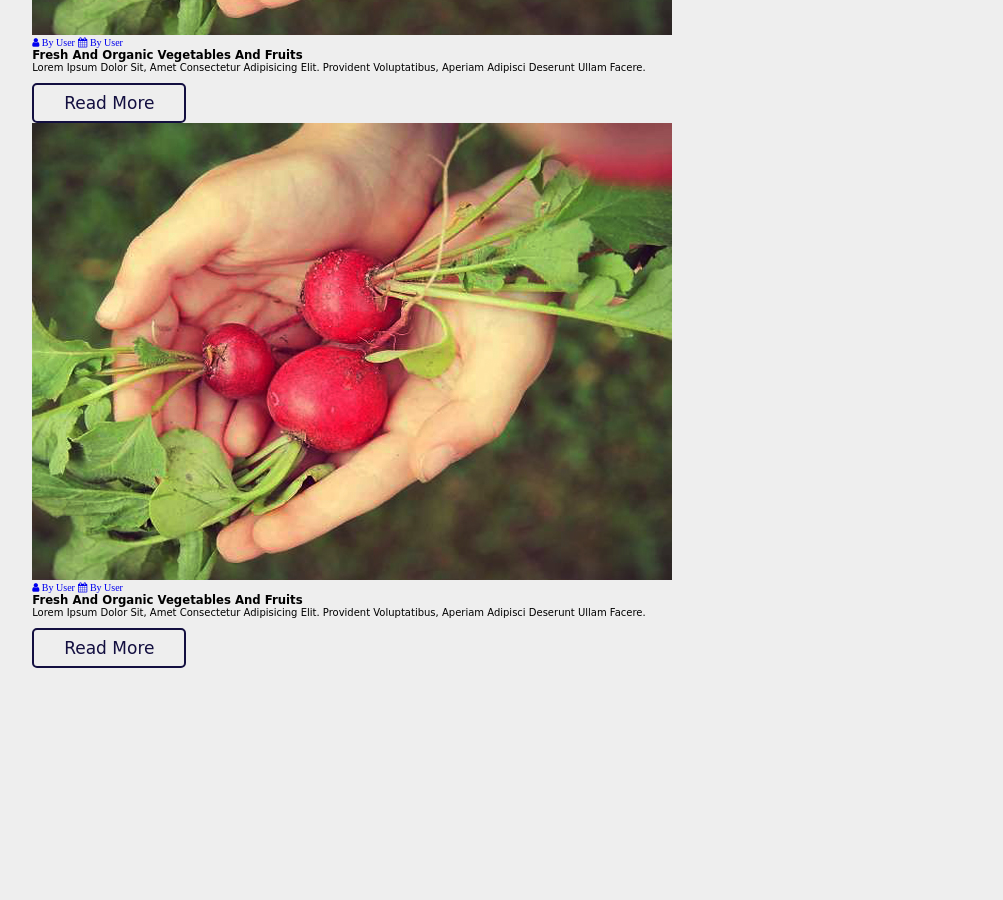
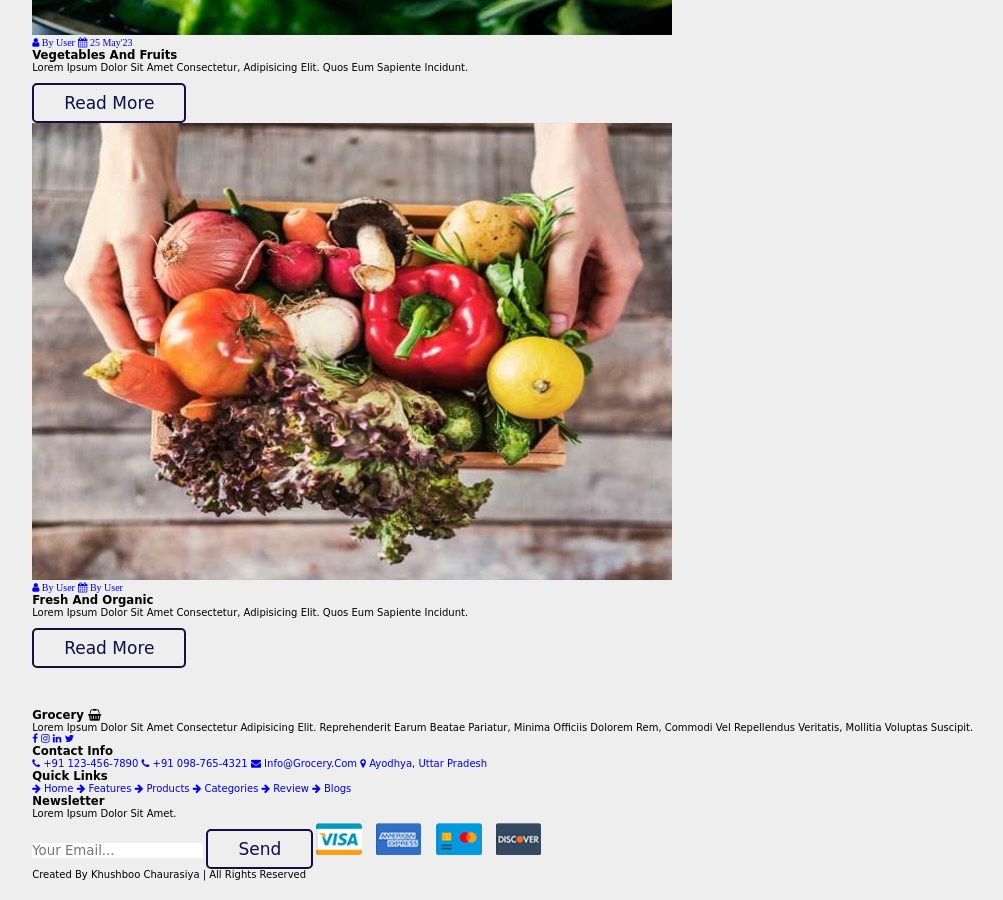
Before and after one commit to Khushboo-25/Ecommerce-Grocery-Website, a plain HTML site: page index.html in a window 1280 px wide. Shown: the part 4700-5600 px from the top of the page, without its empty margins (83-1086 px from the left). Before the commit the page ends 5388 px from the top, so only its background shows below. Drawn offline with nearby package versions, Linux system fonts and the light colour scheme; a web font is replaced by a local one.

Commit message:
Update index.html

```diff
--- a/index.html
+++ b/index.html
@@ -3,7 +3,7 @@
 <head>
     <meta charset="UTF-8">
     <meta name="viewport" content="width=device-width, initial-scale=1.0">
-
+    <link rel="icon" type="image/icon" href="images/favicon.PNG">
     <title>Grocery Store</title>
     <!-- Add icon library -->
     <link rel="stylesheet" href="https://cdnjs.cloudflare.com/ajax/libs/font-awesome/4.7.0/css/font-awesome.min.css">
@@ -68,7 +68,7 @@
 
             </div> -->
             <div class="total">total : $0/-</div>
-            <a href="#" class="btn">Checkout</a>
+            <a href="#products" class="btn">Checkout</a>
         </div>
         <form action="#" class="login-form">
             <h3>Login Now</h3>
@@ -88,7 +88,7 @@
         <div class="content">
             <h3>Fresh and <span>Organic</span> Products For You </h3>
             <p>Lorem, ipsum dolor sit amet consectetur adipisicing elit. Labore aliquid ipsa, placeat vitae illo doloribus minima veniam maiores numquam quam ea temporibus soluta quod nisi fugiat ipsam possimus sunt cum voluptate sint. Nulla, suscipit corporis?</p>
-            <a href="#" class="btn">Shop Now</a>
+            <a href="#products" class="btn">Shop Now</a>
         </div>
 
     </section>
@@ -143,7 +143,7 @@
                         <i class="fa fa-star"></i>
                         <i class="fa fa-star-half"></i>
                     </div>
-                    <a href="#products" class="btn add-to-cart" data-product-id="1">add to cart</a>
+                    <a  class="btn add-to-cart" data-product-id="1">add to cart</a>
                 </div>
 
                 <div class="swiper-slide product-2 box">
@@ -157,7 +157,7 @@
                         <i class="fa fa-star"></i>
                         <i class="fa fa-star-half"></i>
                     </div>
-                    <a href="#products" class="btn add-to-cart" data-product-id="2">add to cart</a>
+                    <a  class="btn add-to-cart" data-product-id="2">add to cart</a>
 
                 </div>
 
@@ -172,7 +172,7 @@
                         <i class="fa fa-star"></i>
                         <i class="fa fa-star-half"></i>
                     </div>
-                    <a href="#products" class="btn add-to-cart" data-product-id="3">add to cart</a>
+                    <a  class="btn add-to-cart" data-product-id="3">add to cart</a>
 
                 </div>
 
@@ -189,7 +189,7 @@
                         <i class="fa fa-star-half"></i>
                     </div>
 
-                    <a href="#products" class="btn add-to-cart" data-product-id="4">add to cart</a>
+                    <a  class="btn add-to-cart" data-product-id="4">add to cart</a>
 
                 </div>
             </div>
@@ -214,7 +214,7 @@
                         <i class="fa fa-star"></i>
                         <i class="fa fa-star-half"></i>
                     </div>
-                    <a href="#products" class="btn add-to-cart" data-product-id="5">add to cart</a>
+                    <a  class="btn add-to-cart" data-product-id="5">add to cart</a>
 
                 </div>
 
@@ -229,7 +229,7 @@
                         <i class="fa fa-star"></i>
                         <i class="fa fa-star-half"></i>
                     </div>
-                    <a href="#products" class="btn add-to-cart" data-product-id="6">add to cart</a>
+                    <a  class="btn add-to-cart" data-product-id="6">add to cart</a>
 
                 </div>
 
@@ -244,7 +244,7 @@
                         <i class="fa fa-star"></i>
                         <i class="fa fa-star-half"></i>
                     </div>
-                    <a href="#products" class="btn add-to-cart" data-product-id="7">add to cart</a>
+                    <a  class="btn add-to-cart" data-product-id="7">add to cart</a>
 
                 </div>
 
@@ -259,7 +259,7 @@
                         <i class="fa fa-star"></i>
                         <i class="fa fa-star-half"></i>
                     </div>
-                    <a href="#products" class="btn add-to-cart" data-product-id="8">add to cart</a>
+                    <a  class="btn add-to-cart" data-product-id="8">add to cart</a>
 
                 </div>
             </div>
@@ -376,7 +376,7 @@
     <section class="blogs" id="blogs">
         <h1 class="heading">Our <span> Blogs</span></h1>
 
-        <div class="box-conatiner">
+        <div class="box-container">
             <div class="box">
                 <img src="images/blog-1.jpg">
                 <div class="content">
@@ -384,36 +384,36 @@
                         <a href="#"><i class="fa fa-user"> By User</i></a>
                         <a href="#"><i class="fa fa-calendar"> By User</i></a>
                     </div>
-                    <h3>Fresh And Organic Vegetables and Fruits</h3>
-                    <p>Lorem ipsum dolor sit, amet consectetur adipisicing elit. Provident voluptatibus, aperiam adipisci deserunt ullam facere.
+                    <h3>Fresh And Organic</h3>
+                    <p>Lorem ipsum dolor sit amet consectetur, adipisicing elit. Quos eum sapiente incidunt.
                     </p>
                     <a href="#" class="btn">Read more</a>
                 </div>
             </div>
 
             <div class="box">
-                <img src="images/blog-1.jpg">
+                <img src="images/blog-2.jpg">
                 <div class="content">
                     <div class="icons">
                         <a href="#"><i class="fa fa-user"> By User</i></a>
-                        <a href="#"><i class="fa fa-calendar"> By User</i></a>
+                        <a href="#"><i class="fa fa-calendar"> 25 May'23</i></a>
                     </div>
-                    <h3>Fresh And Organic Vegetables and Fruits</h3>
-                    <p>Lorem ipsum dolor sit, amet consectetur adipisicing elit. Provident voluptatibus, aperiam adipisci deserunt ullam facere.
+                    <h3>Vegetables and fruits</h3>
+                    <p>Lorem ipsum dolor sit amet consectetur, adipisicing elit. Quos eum sapiente incidunt.
                     </p>
                     <a href="#" class="btn">Read more</a>
                 </div>
             </div>
 
             <div class="box">
-                <img src="images/blog-1.jpg">
+                <img src="images/blog-3.jpg">
                 <div class="content">
                     <div class="icons">
                         <a href="#"><i class="fa fa-user"> By User</i></a>
                         <a href="#"><i class="fa fa-calendar"> By User</i></a>
                     </div>
-                    <h3>Fresh And Organic Vegetables and Fruits</h3>
-                    <p>Lorem ipsum dolor sit, amet consectetur adipisicing elit. Provident voluptatibus, aperiam adipisci deserunt ullam facere.
+                    <h3>Fresh And Organic </h3>
+                    <p>Lorem ipsum dolor sit amet consectetur, adipisicing elit. Quos eum sapiente incidunt.
                     </p>
                     <a href="#" class="btn">Read more</a>
                 </div>
@@ -424,6 +424,65 @@
     <!-- Blog section -->
 
 
+
+    <!-- footer section -->
+    <section class="footer" id="footer">
+
+        <div class="box-container">
+            <div class="box">
+                <h3>Grocery <i class="fa fa-shopping-basket"></i></h3>
+                <p>Lorem ipsum dolor sit amet consectetur adipisicing elit. Reprehenderit earum beatae pariatur, minima officiis dolorem rem, commodi vel repellendus veritatis, mollitia voluptas suscipit.</p>
+
+                <div class="share">
+                        <a href="#footer"><i class="fa fa-facebook"></i></a>
+                        <a href="#footer"><i class="fa fa-instagram"></i></a>
+                        <a href="#footer"><i class="fa fa-linkedin"></i></a>
+                        <a href="#footer"><i class="fa fa-twitter"></i></a>
+
+
+
+                </div>
+            </div>
+            <div class="box">
+                <h3>Contact info </h3>
+
+                <a href="#footer" class="links"><i class="fa fa-phone"> </i> +91 123-456-7890</a>
+                <a href="#footer" class="links"><i class="fa fa-phone"> </i> +91 098-765-4321</a>
+                <a href="#footer" class="links"><i class="fa fa-envelope"> </i> info@Grocery.com</a>
+                <a href="#footer" class="links"><i class="fa fa-map-marker"> </i> Ayodhya, Uttar Pradesh</a>
+
+
+
+            </div>
+            <div class="box">
+                <h3>Quick Links </h3>
+
+                <a href="#home" class="links"><i class="fa fa-arrow-right"> </i> home</a>
+                <a href="#features" class="links"><i class="fa fa-arrow-right"> </i> features</a>
+                <a href="#products" class="links"><i class="fa fa-arrow-right"> </i> products</a>
+                <a href="#categories" class="links"><i class="fa fa-arrow-right"> </i> categories</a>
+                <a href="#review" class="links"><i class="fa fa-arrow-right"> </i> review</a>
+                <a href="#blogs" class="links"><i class="fa fa-arrow-right"> </i> blogs</a>
+
+
+            </div>
+            <div class="box">
+                <h3>Newsletter </h3>
+
+                <p>Lorem ipsum dolor sit amet.</p>
+                <input type="email" placeholder="your email..." class="email">
+                <input type="submit" value="Send" class="btn">
+                <img src="images/payment.png" class="payment-img">
+
+            </div>
+
+        </div>
+        <div class="credit">Created by <span>khushboo Chaurasiya</span> | All rights reserved</div>
+    </section>
+
+    <!-- footer section -->
+
+
     <script src="js/script.js"></script>
     <script src="https://cdn.jsdelivr.net/npm/swiper@11/swiper-bundle.min.js"></script>
 
```
